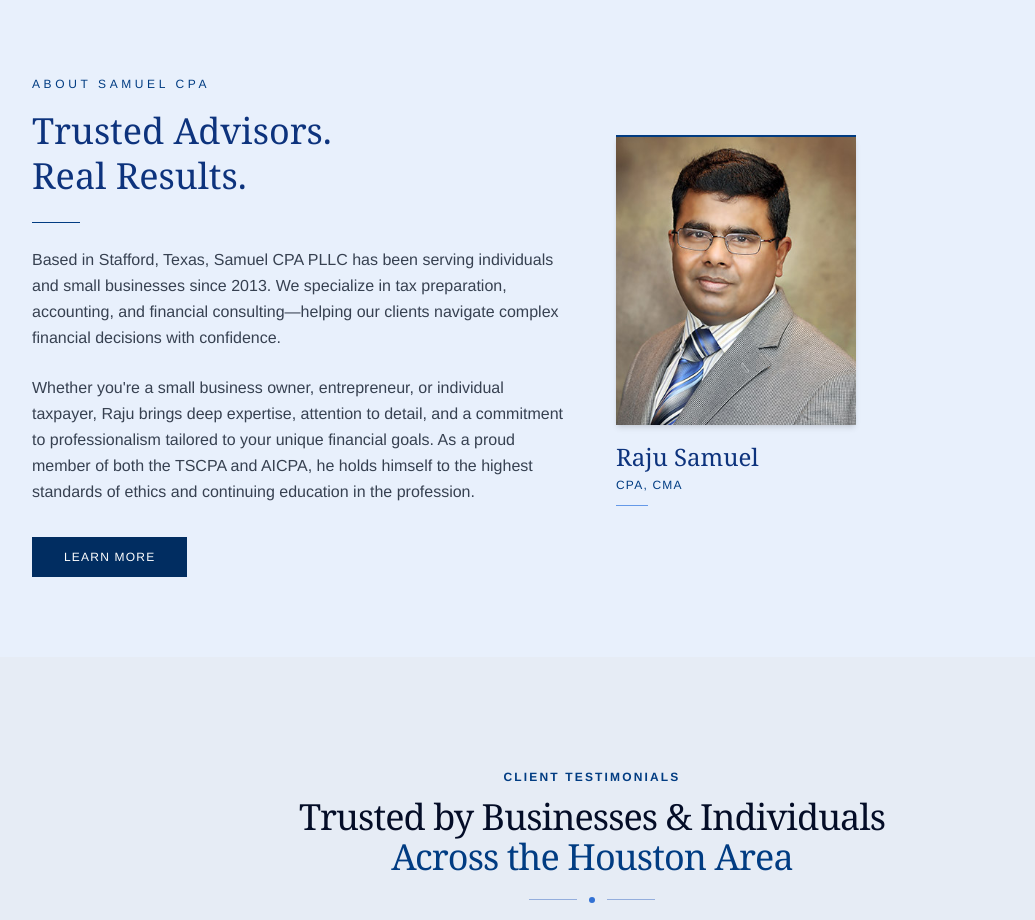
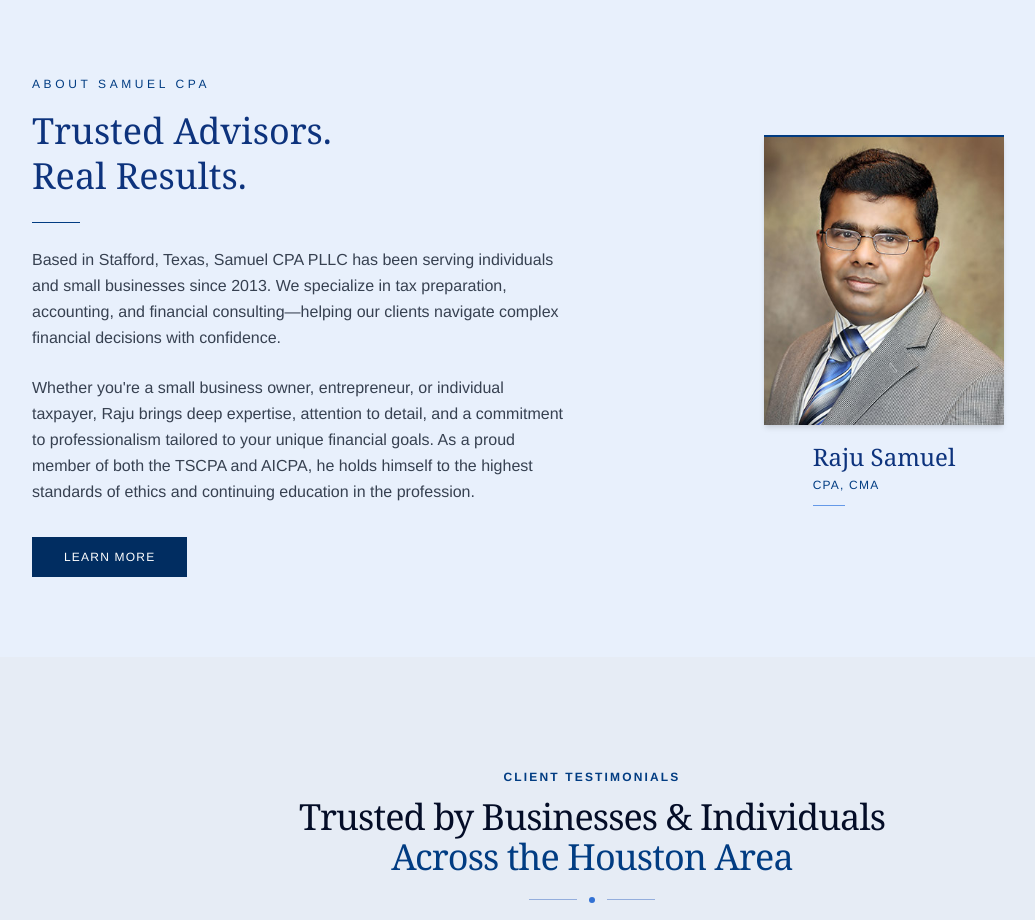
Before and after one commit to rmathew21/msacpas, a React (Vite) app: page / in a window 1280 px wide. Shown: the part 1980-2900 px from the top of the page, without its empty margins (48-1083 px from the left). Built offline with nearby package versions, Linux system fonts and the light colour scheme.

Commit message:
fix: updated spacing in teaser about section on home

```diff
--- a/src/pages/Home.jsx
+++ b/src/pages/Home.jsx
@@ -282,7 +282,7 @@
             </div>
           </div>
 
-          <div className="flex flex-col items-center md:items-start gap-4">
+          <div className="flex flex-col items-center  gap-4">
             <div className="shrink-0 w-60 shadow-md border-t-2 border-royal-600 overflow-hidden">
               <img
                 src={aboutImg}
```
